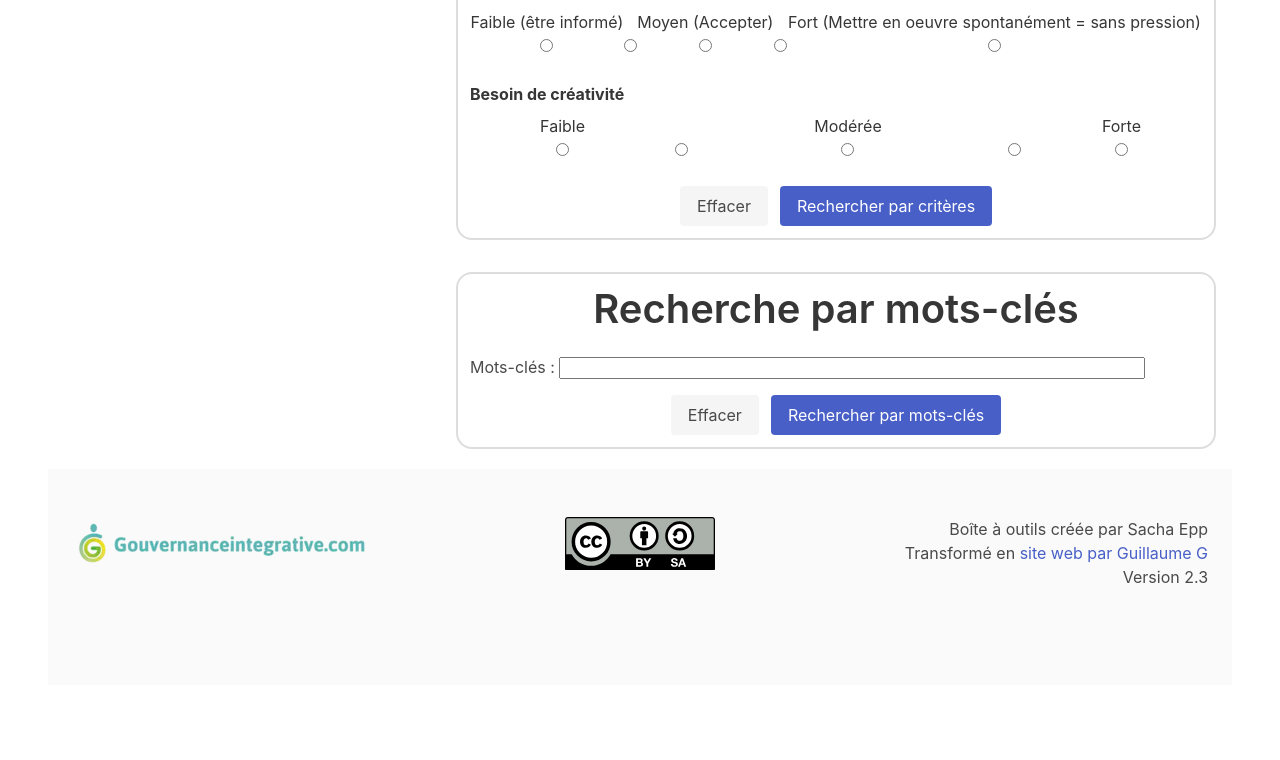
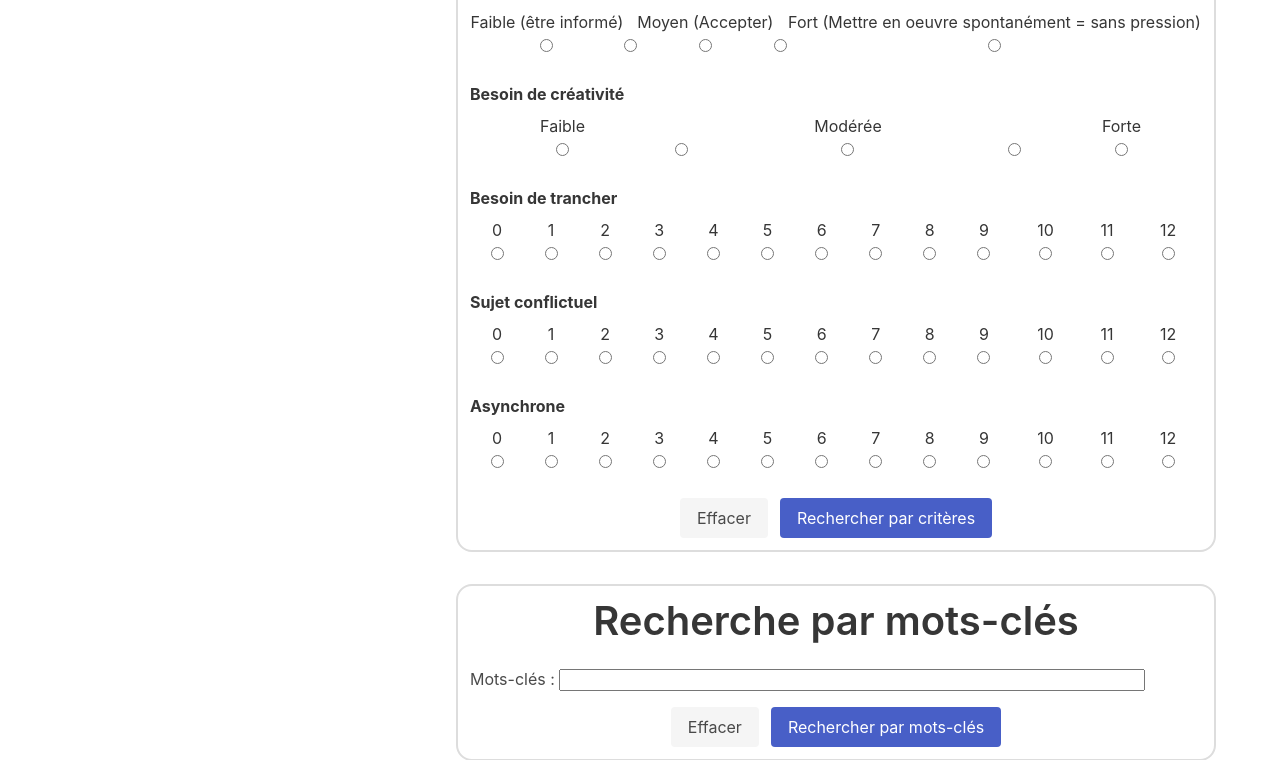
Before and after one commit to yaap7/outils-GI, a Flask app: page / in a window 1280 px wide. Shown: the part 1055-1815 px from the top of the page. Before the commit the page ends 1638 px from the top, so only its background shows below. Run offline with Flask 3, Linux system fonts and the light colour scheme; data comes from the database, SQL or seed files in the repository.

Commit message:
ajout de la recherche sur les critères optionnels

```diff
--- a/app.py
+++ b/app.py
@@ -321,7 +321,7 @@ def get_processus(slug):
     )
 
 
-def get_processus_score_criteres(processus, criteres_voulus) -> int:
+def get_processus_score_criteres(processus, criteres_voulus, criteres_optionnels_voulus) -> int:
     """Retourne le score d'un processus par rapport aux critères voulus.
     le processus est l'objet retourné par fetchall() de la DB
     Les criteres_voulus sont de cette forme :
@@ -354,6 +354,13 @@ def get_processus_score_criteres(processus, criteres_voulus) -> int:
     indice voulu
 
     alors score = 10 + 4 + 6 - 1 + 1 = 20
+
+
+    pour les critères optionnels, le score gagné est de 6 - la distance entre la valeur souhaitée et la valeur du critère.
+    Si le critère est à -1 (non spécifié), il n'est pas pris en compte dans le calcul.
+    La distance maximale sera de 12 (environ), donc le score prendra une valeur comprise entre -6 et +6.
+    Exemple, je veux un besoin de trancher à 10/12 (fort) mais le processus testé a un besoin de trancher à 3, le score sera de 6 - (10 - 3) = -1
+    Si le processus d'après a un besoin de trancher à 9, alors le score sera de 6 - (10 - 9) = 5.
     """
 
     def get_affinity(critere_processus, indice_voulu, adjacent=0) -> int:
@@ -400,37 +407,37 @@ def get_processus_score_criteres(processus, criteres_voulus) -> int:
             score += get_affinity(processus[critere_voulu], indice_voulu, -2)
         if indice_voulu < (len(processus[critere_voulu]) - 2):
             score += get_affinity(processus[critere_voulu], indice_voulu, 2)
+
+    # calcul du score pour les critères optionnels
+    for critere_optionnel_voulu, valeur_voulue in criteres_optionnels_voulus.items():
+        # si le critère n'est pas défini, on passe (il est optionnel)
+        valeur_du_processus = int(processus[critere_optionnel_voulu])
+        if valeur_du_processus > 12 or valeur_du_processus < 0:
+            continue
+        score += 6 - abs(valeur_du_processus - int(valeur_voulue))
     return score
-
-
-# def get_processus_score_mots_cles(processus, mots_cles):
-#     score = 0
-#     for mot_cle in mots_cles:
-#         if mot_cle in processus["titre"]:
-#             score += 50
-#         if mot_cle in processus["adapte"]:
-#             score += 10
-#         if mot_cle in processus["avantages"]:
-#             score += 10
-#         if mot_cle in processus["points_cles"]:
-#             score += 2
-#         if mot_cle in processus["description"]:
-#             score += 1
-#     return score
 
 
 @app.route("/recherche_criteres")
 def get_recherche_criteres():
     """Fonction de recherche par critères."""
+    # récupération des critères souhaités
     id_criteres = [i["id"] for i in conf["criteres"]]
     criteres_voulus = {}
     for id_critere in id_criteres:
         if id_critere in request.args:
             criteres_voulus[id_critere] = request.args.get(id_critere)
+    # récupération des critères optionnels souhaités
+    id_criteres_optionnels = [i["id"] for i in conf["criteres_optionnels"]]
+    criteres_optionnels_voulus = {}
+    for id_critere in id_criteres_optionnels:
+        if id_critere in request.args:
+            criteres_optionnels_voulus[id_critere] = request.args.get(id_critere)
+    # calcul des scores
     score_processus = {}
     try:
         for processus in retourne_tous_les_processus():
-            score = get_processus_score_criteres(processus, criteres_voulus)
+            score = get_processus_score_criteres(processus, criteres_voulus, criteres_optionnels_voulus)
             score_processus[processus] = score
     except IndexError:
         # pour palier à un attaquant qui mettrait un nombre en dehors du champ
--- a/templates/form_recherche.j2
+++ b/templates/form_recherche.j2
@@ -14,7 +14,7 @@
                 <thead>
                     <tr>
                         {% for echelle in critere['echelle'] %}
-                        <td>{{ echelle }}</td>
+                            <td>{{ echelle }}</td>
                         {% endfor %}
                     </tr>
                 </thead>
@@ -22,6 +22,28 @@
                     <tr>
                         {% for num in range(critere['echelle'] | length) %}
                         <td><input type="radio" name="{{ critere['id'] }}" value="{{ num }}"></td>
+                        {% endfor %}
+                    </tr>
+                </tbody>
+                </table>
+            </div>
+        {% endfor %}
+
+        {% for critere_opt in conf["criteres_optionnels"] %}
+            <label class="label">{{ critere_opt['nom'] }}</label>
+            <div class="table-container">
+                <table class="table is-fullwidth text-center table-radio is-borderless">
+                <thead>
+                    <tr>
+                        {% for i in range(13) %}
+                            <td>{{ i }}</td>
+                        {% endfor %}
+                    </tr>
+                </thead>
+                <tbody>
+                    <tr>
+                        {% for num in range(13) %}
+                            <td><input type="radio" name="{{ critere_opt['id'] }}" value="{{ num }}"></td>
                         {% endfor %}
                     </tr>
                 </tbody>
```
